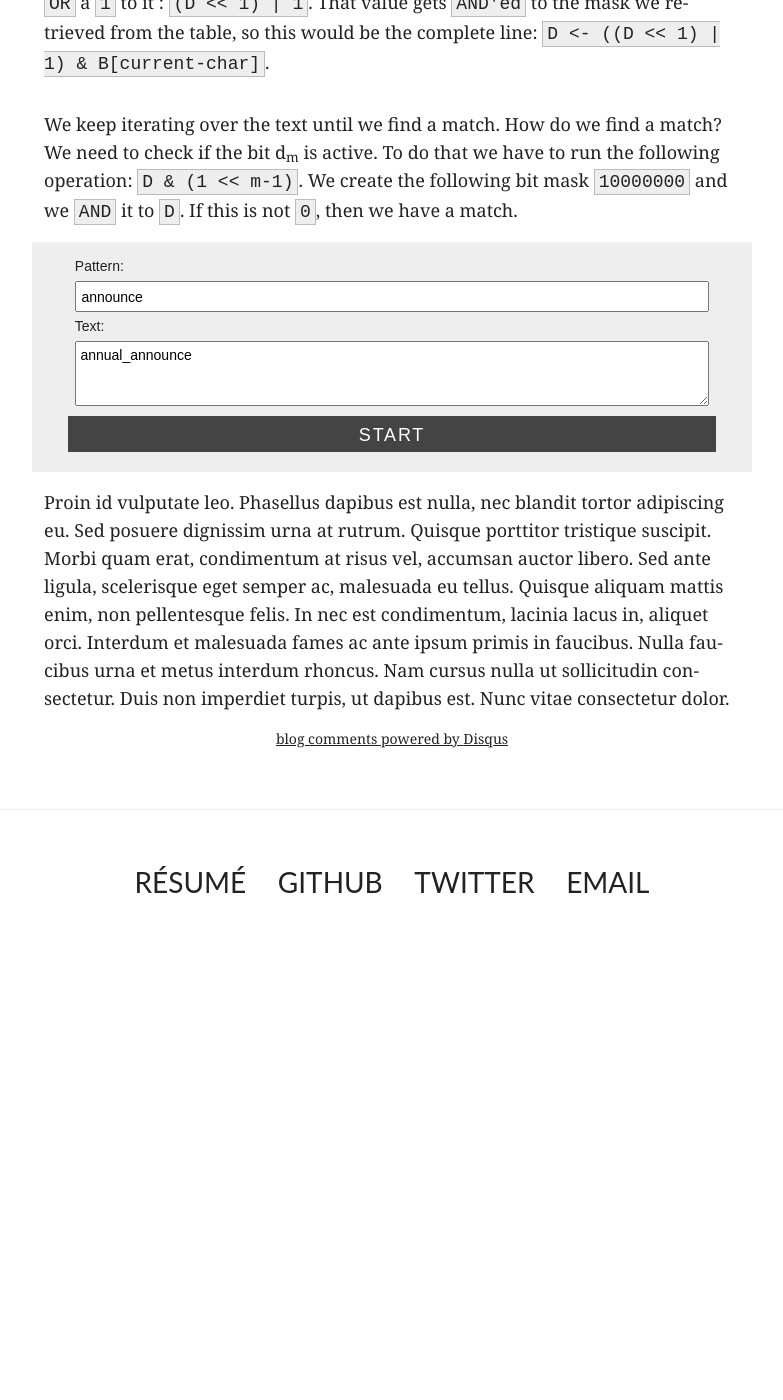
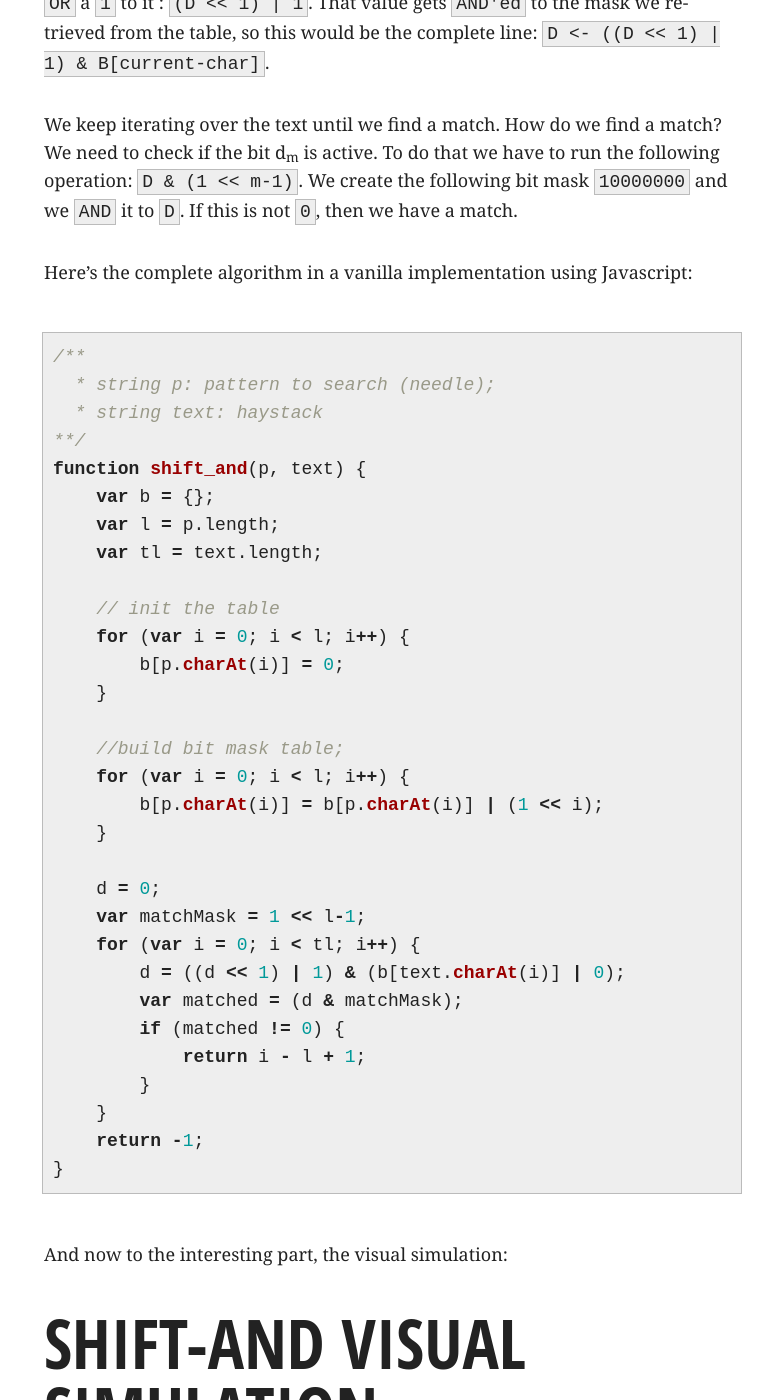
Before and after one commit to videlalvaro/videlalvaro.github.io, a Jekyll site: the page built from _posts/2014-01-05-shift-and-visualization.md, in a window 1280 px wide and 1400 px high, scrolled down 2263 px. Shown: the whole window, without its empty margins (248-1031 px from the left). Built offline with Jekyll 4.4.1, drawn with Linux system fonts in a browser that asks for light colours; comment, search, counter and statistics services are not loaded; before the commit the page ends 3217 px from its top, so only the background shows below that; some of the changed text lies outside the part shown.

Commit message:
updates post

```diff
--- a/_posts/2014-01-05-shift-and-visualization.md
+++ b/_posts/2014-01-05-shift-and-visualization.md
@@ -49,6 +49,47 @@ Once we have the table built, we start searching for the pattern in the text. Fi
 
 We keep iterating over the text until we find a match. How do we find a match? We need to check if the bit d<sub>m</sub> is active. To do that we have to run the following operation: `D & (1 << m-1)`. We create the following bit mask `10000000` and we `AND` it to `D`. If this is not `0`, then we have a match.
 
+Here's the complete algorithm in a vanilla implementation using Javascript:
+
+{% highlight javascript %}
+/**
+  * string p: pattern to search (needle);
+  * string text: haystack
+**/
+function shift_and(p, text) {
+    var b = {};
+    var l = p.length;
+    var tl = text.length;
+
+    // init the table
+    for (var i = 0; i < l; i++) {
+        b[p.charAt(i)] = 0;
+    }
+
+    //build bit mask table;
+    for (var i = 0; i < l; i++) {
+        b[p.charAt(i)] = b[p.charAt(i)] | (1 << i);
+    }
+
+    d = 0;
+    var matchMask = 1 << l-1;
+    for (var i = 0; i < tl; i++) {
+        d = ((d << 1) | 1) & (b[text.charAt(i)] | 0);
+        var matched = (d & matchMask);
+        if (matched != 0) {
+            return i - l + 1;
+        }
+    }
+    return -1;
+}
+{% endhighlight %}
+
+And now to the interesting part, the visual simulation:
+
+## Shift-And visual simulation ##
+
+
+
 <link rel="stylesheet" href="/css/sand.css" type="text/css" media="screen" title="no title" charset="utf-8" />
 <div class="shiftand">
 <form id="shiftand">
@@ -92,4 +133,4 @@ We keep iterating over the text until we find a match. How do we find a match? W
 
 </script>
 
-Proin id vulputate leo. Phasellus dapibus est nulla, nec blandit tortor adipiscing eu. Sed posuere dignissim urna at rutrum. Quisque porttitor tristique suscipit. Morbi quam erat, condimentum at risus vel, accumsan auctor libero. Sed ante ligula, scelerisque eget semper ac, malesuada eu tellus. Quisque aliquam mattis enim, non pellentesque felis. In nec est condimentum, lacinia lacus in, aliquet orci. Interdum et malesuada fames ac ante ipsum primis in faucibus. Nulla faucibus urna et metus interdum rhoncus. Nam cursus nulla ut sollicitudin consectetur. Duis non imperdiet turpis, ut dapibus est. Nunc vitae consectetur dolor.
+I hope this post has made justice to what I think is one of the most elegant algorithms that I know of. If you are interesting in learning more about Pattern Matching in Strings, then I would recommend you get a copy of the book [Flexible Pattern Matching in Strings](http://www.amazon.com/Flexible-Pattern-Matching-Strings-Algorithms/dp/0521039932) since it's really worth every penny.
```
